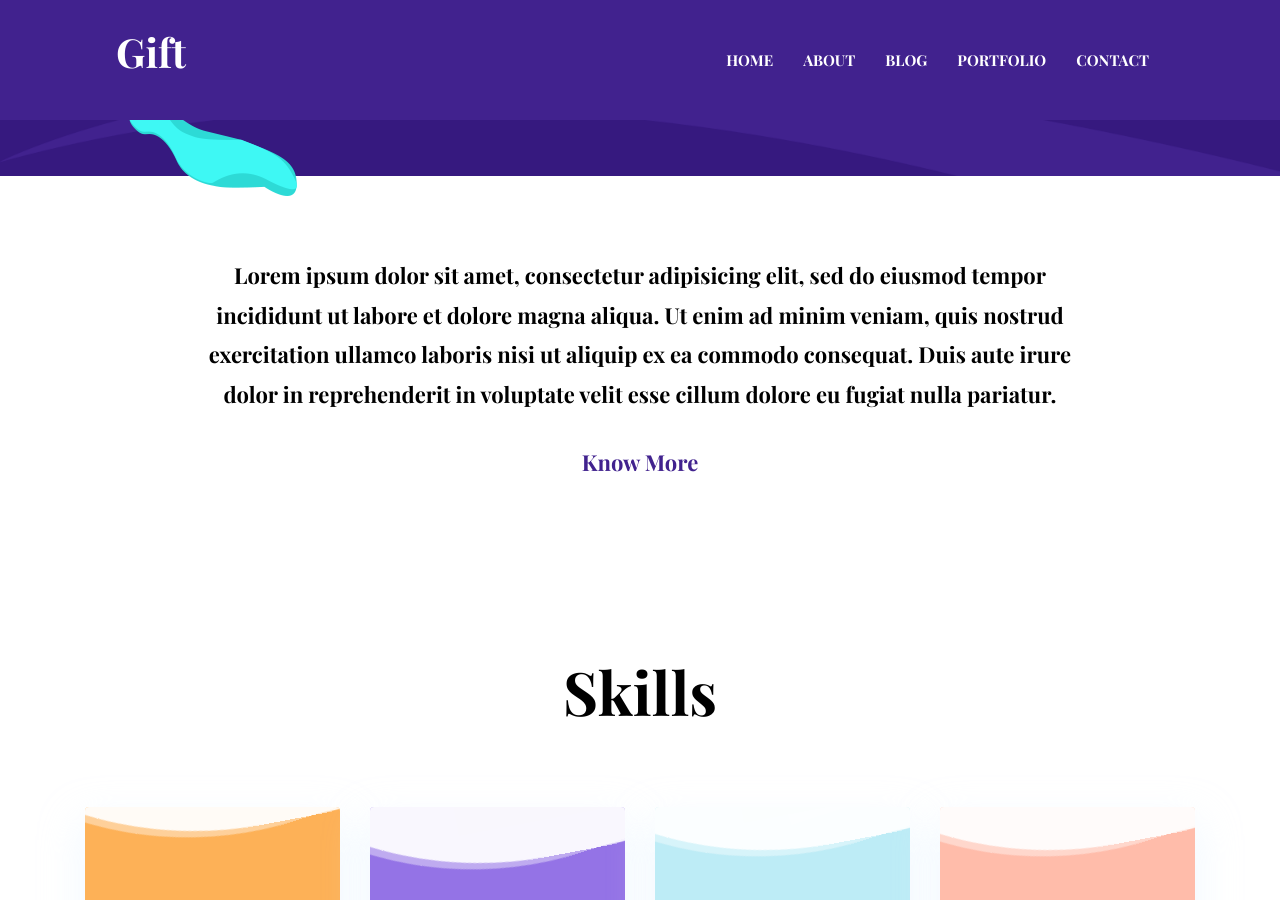
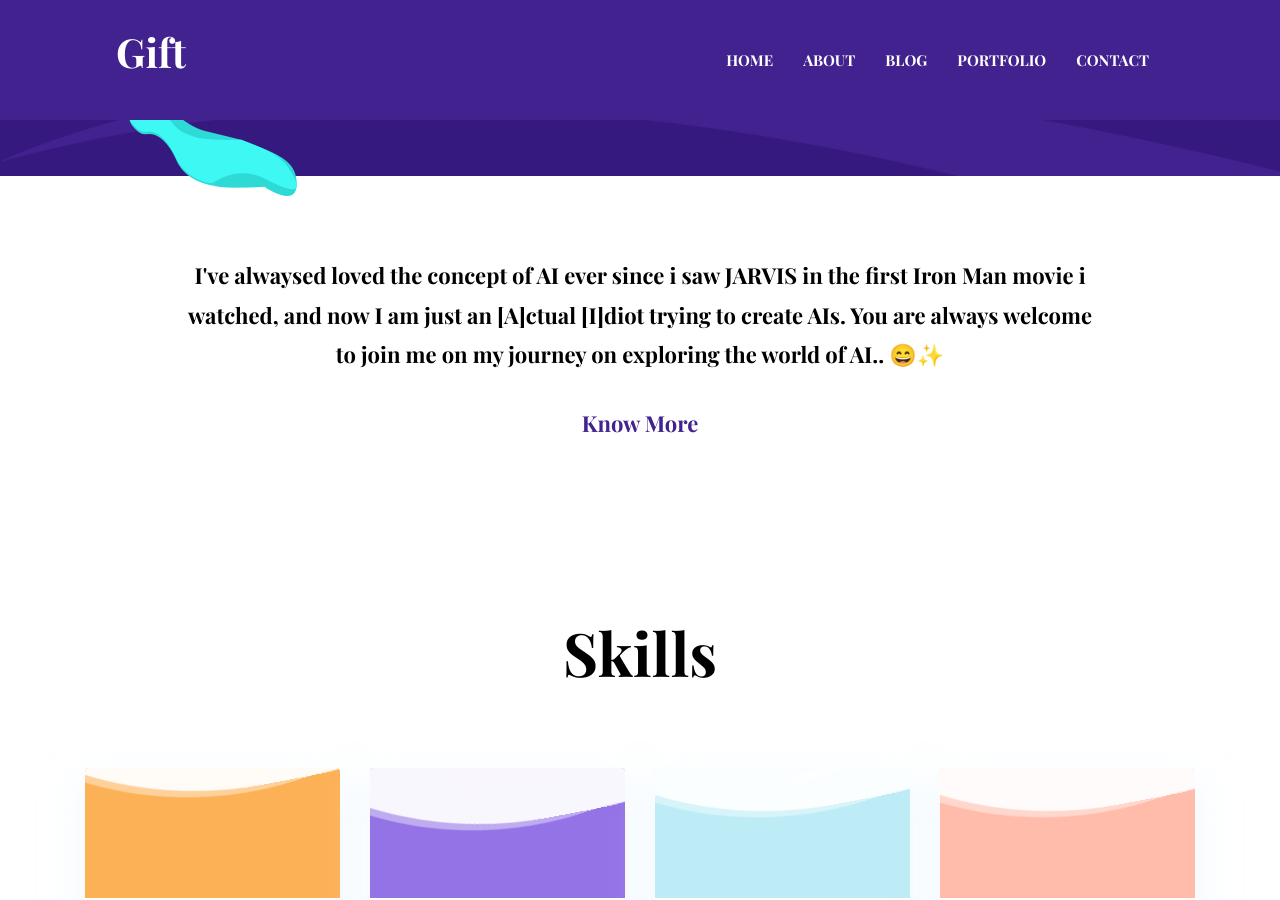
Before and after one commit to gift-exe/gift-exe.github.io, a Jekyll site: the page built from index.html, in a window 1280 px wide and 900 px high, scrolled down 772 px. Built offline with Jekyll 4.4.1, drawn with Linux system fonts in a browser that asks for light colours.

Commit message:
Update blog post
as in header

```diff
--- a/_data/settings.yml
+++ b/_data/settings.yml
@@ -52,7 +52,7 @@ social:
 
 # About Section
 blurb:
-  Lorem ipsum dolor sit amet, consectetur adipisicing elit, sed do eiusmod tempor incididunt ut labore et dolore magna aliqua. Ut enim ad minim veniam, quis nostrud exercitation ullamco laboris nisi ut aliquip ex ea commodo consequat. Duis aute irure dolor in reprehenderit in voluptate velit esse cillum dolore eu fugiat nulla pariatur.
+  I've alwaysed loved the concept of AI ever since i saw JARVIS in the first Iron Man movie i watched, and now I am just an [A]ctual [I]diot trying to create AIs. You are always welcome to join me on my journey on exploring the world of AI.. 😄✨
 
 blurb-btn-link: '/about'
 blurb-btn-name: know more
```
